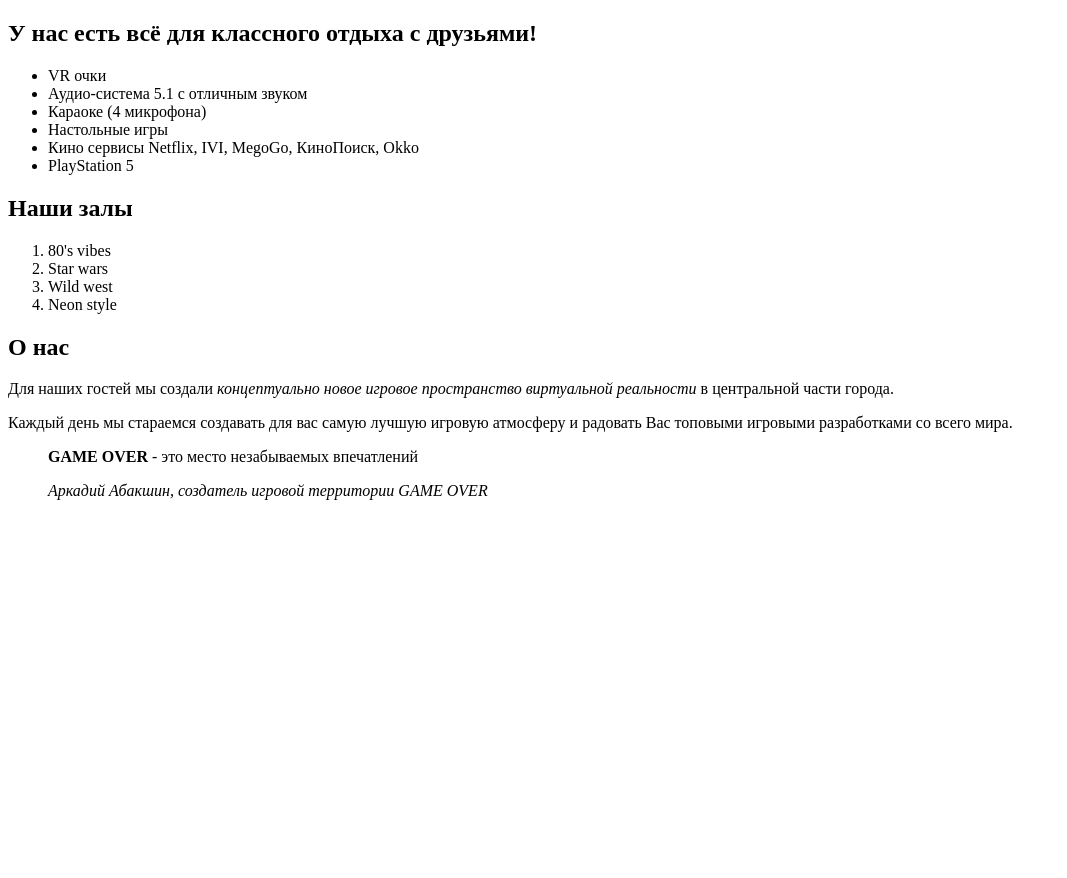
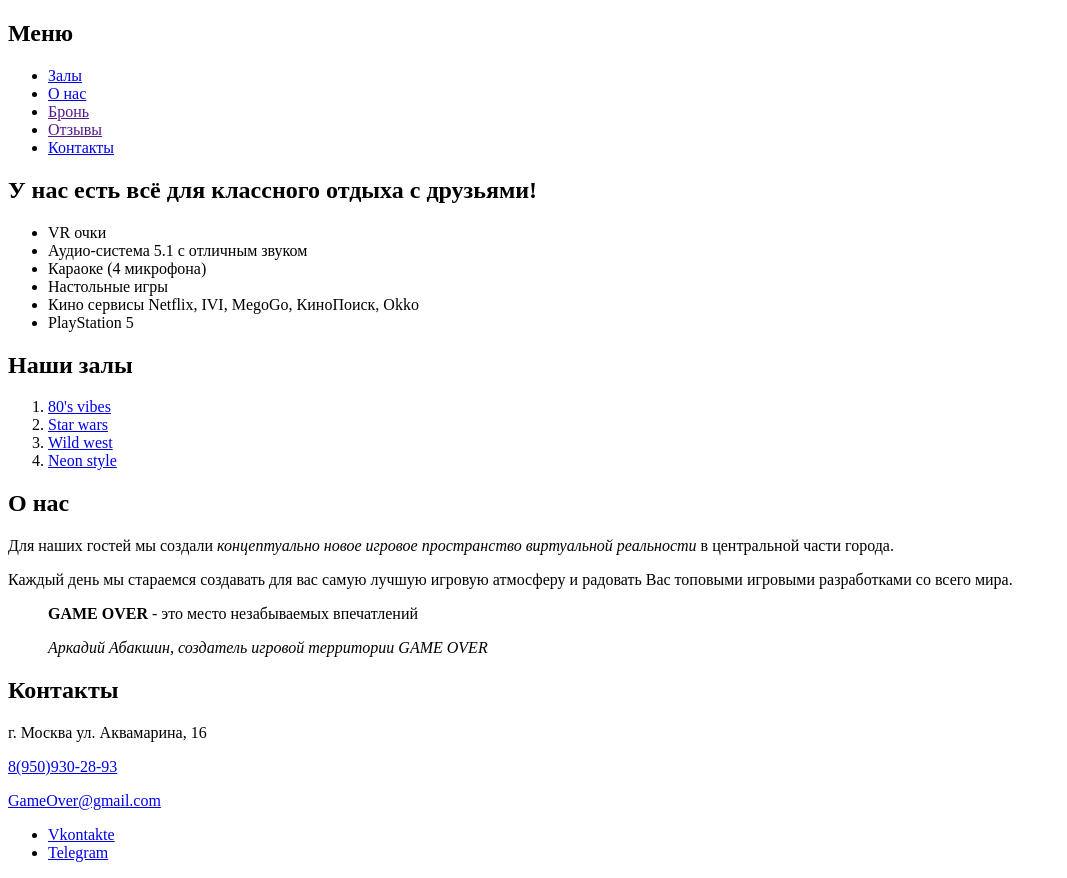
Before and after one commit to NikChist88/go, a plain HTML site: page index.html in a window 1280 px wide. Shown: the whole page, without its empty margins (0-1067 px from the left). Before the commit the page ends 800 px from the top, so only its background shows below. Drawn offline with Linux system fonts and the light colour scheme.

Commit message:
lesson 3

```diff
--- a/index.html
+++ b/index.html
@@ -7,8 +7,16 @@
 		<title>Проект GO</title>
 	</head>
 	<body>
+		<h2>Меню</h2>
+		<ul>
+			<li><a href="#halls">Залы</a></li>
+			<li><a href="#about">О нас</a></li>
+			<li><a href="">Бронь</a></li>
+			<li><a href="">Отзывы</a></li>
+			<li><a href="#contacts">Контакты</a></li>
+		</ul>
+
 		<h2>У нас есть всё для классного отдыха с друзьями!</h2>
-
 		<ul>
 			<li>VR очки</li>
 			<li>Аудио-система 5.1 с отличным звуком</li>
@@ -18,24 +26,30 @@
 			<li>PlayStation 5</li>
 		</ul>
 
-		<h2>Наши залы</h2>
-
+		<h2 id="halls">Наши залы</h2>
 		<ol>
-			<li>80's vibes</li>
-			<li>Star wars</li>
-			<li>Wild west</li>
-			<li>Neon style</li>
+			<li><a href="vibes.html" target="_blank">80's vibes</a></li>
+			<li><a href="starwars.html" target="_blank">Star wars</a></li>
+			<li><a href="wildwest.html" target="_blank">Wild west</a></li>
+			<li><a href="neon.html" target="_blank">Neon style</a></li>
 		</ol>
 
-		<h2>О нас</h2>
-
+		<h2 id="about">О нас</h2>
 		<p>Для наших гостей мы создали <i>концептуально новое игровое пространство виртуальной реальности</i> в центральной части города.</p>
-
 		<p>Каждый день мы стараемся создавать для вас самую лучшую игровую атмосферу и радовать Вас топовыми игровыми разработками со всего мира.</p>
-
 		<blockquote>
 			<p><b>GAME OVER</b> - это место незабываемых впечатлений</p>
 			<cite>Аркадий Абакшин, создатель игровой территории GAME OVER</cite>
 		</blockquote>
+
+		<h2 id="contacts">Контакты</h2>
+		<p>г. Москва ул. Аквамарина, 16</p>
+		<p><a href="tel:89509302893">8(950)930-28-93</a></p>
+		<p><a href="mailto:GameOver@gmail.com">GameOver@gmail.com</a></p>
+
+		<ul>
+			<li><a href="https://vk.com" target="_blank">Vkontakte</a></li>
+			<li><a href="https://telegram.org" target="_blank">Telegram</a></li>
+		</ul>
 	</body>
 </html>
```
